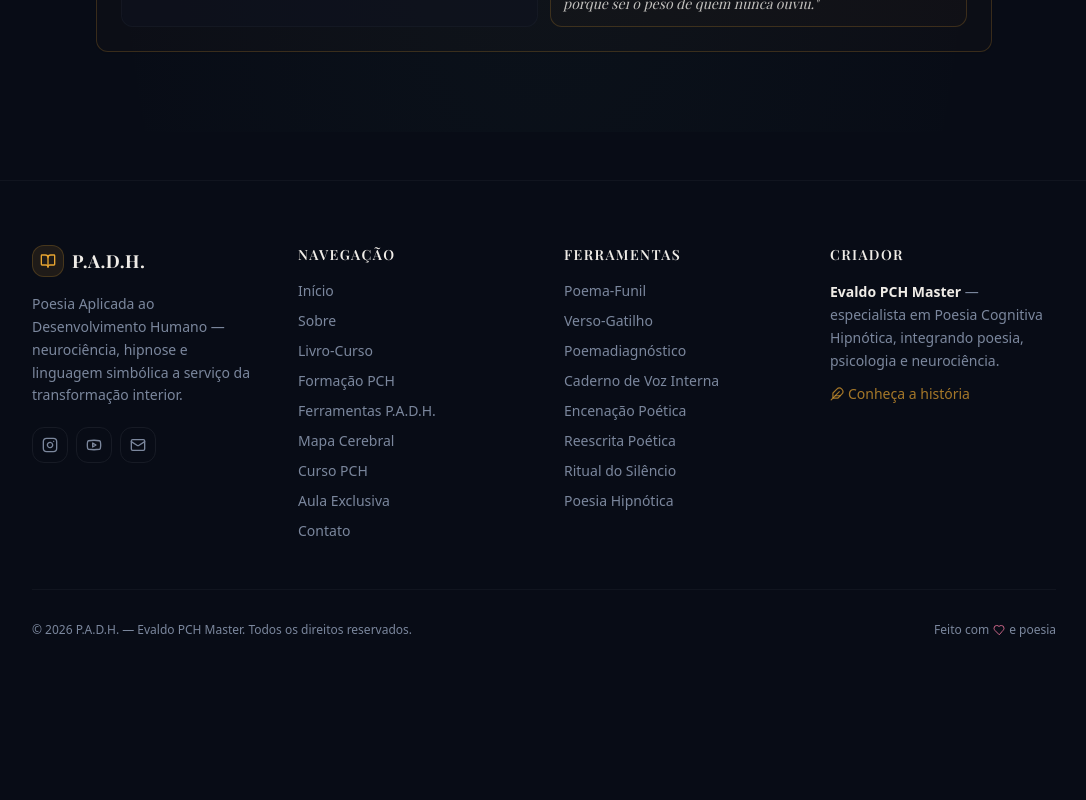
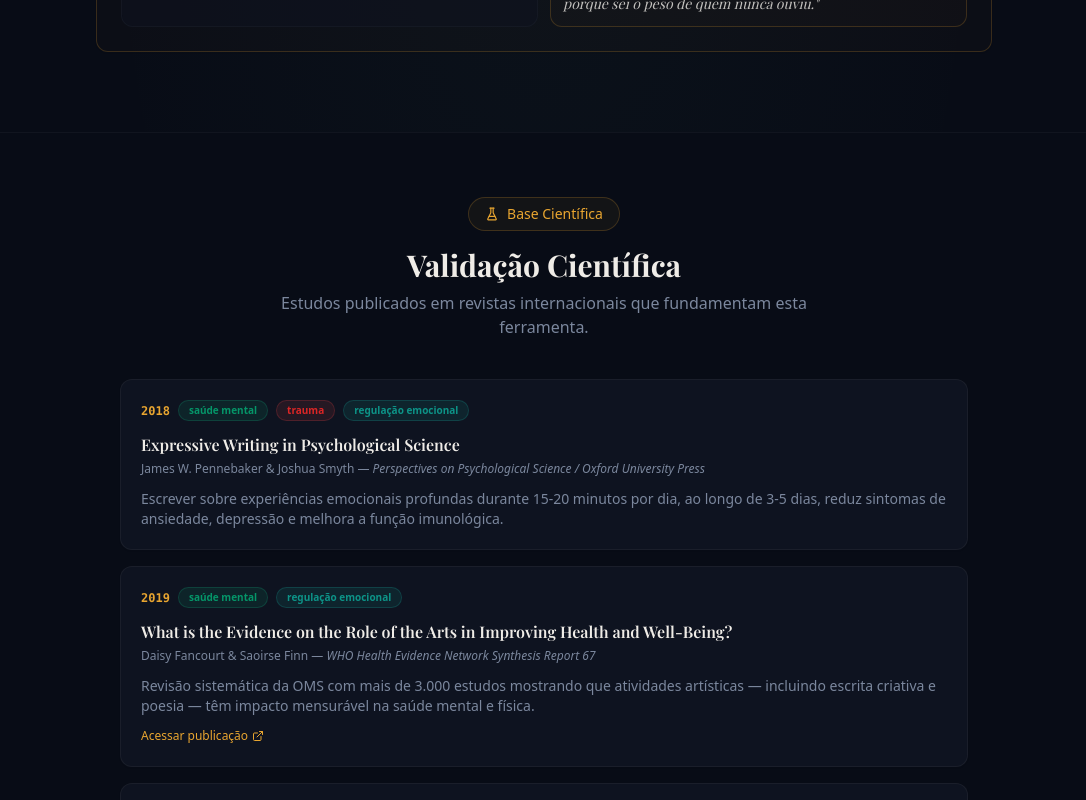
Before and after one commit to evaldo0510/padh, a React (Vite) app: page /ferramentas/reescrita-poetica in a window 1280 px wide. Shown: the part 4640-5440 px from the top of the page, without its empty margins (96-1182 px from the left). Before the commit the page ends 5342 px from the top, so only its background shows below. Built offline with nearby package versions, Linux system fonts and the light colour scheme; a web font is replaced by a local one.

Commit message:
Integrate scientific validation
Co-authored-by: evaldo0510 <193083180+evaldo0510@users.noreply.github.com>

```diff
--- a/src/pages/ferramentas/ReescritaPoetica.tsx
+++ b/src/pages/ferramentas/ReescritaPoetica.tsx
@@ -303,6 +303,8 @@ const ReescritaPoetica = () => {
           </div>
         </div>
       </section>
+      {/* Validação Científica */}
+      <ScientificValidation tool="reescrita-poetica" />
 
     </PageLayout>
   );
--- a/src/pages/venda/VendaReescritaPoetica.tsx
+++ b/src/pages/venda/VendaReescritaPoetica.tsx
@@ -42,6 +42,7 @@ const VendaReescritaPoetica = () => (
     originalPrice="R$ 127"
     ctaText="Quero acessar a Reescrita Poética"
     ctaLink="https://wa.me/5500000000000?text=Quero%20acessar%20a%20Reescrita%20Poética"
+    scientificTool="reescrita-poetica"
   />
 );
 
```
